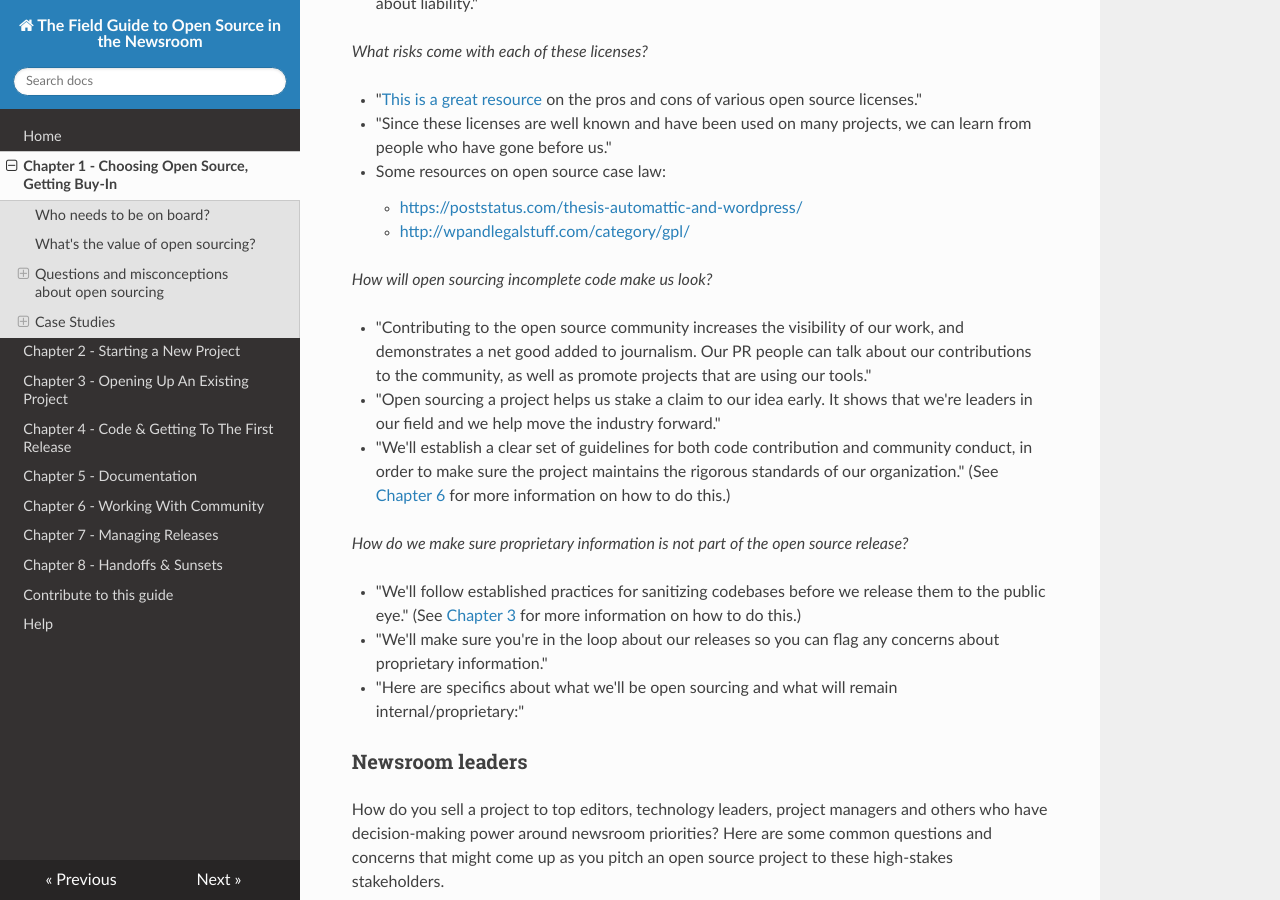
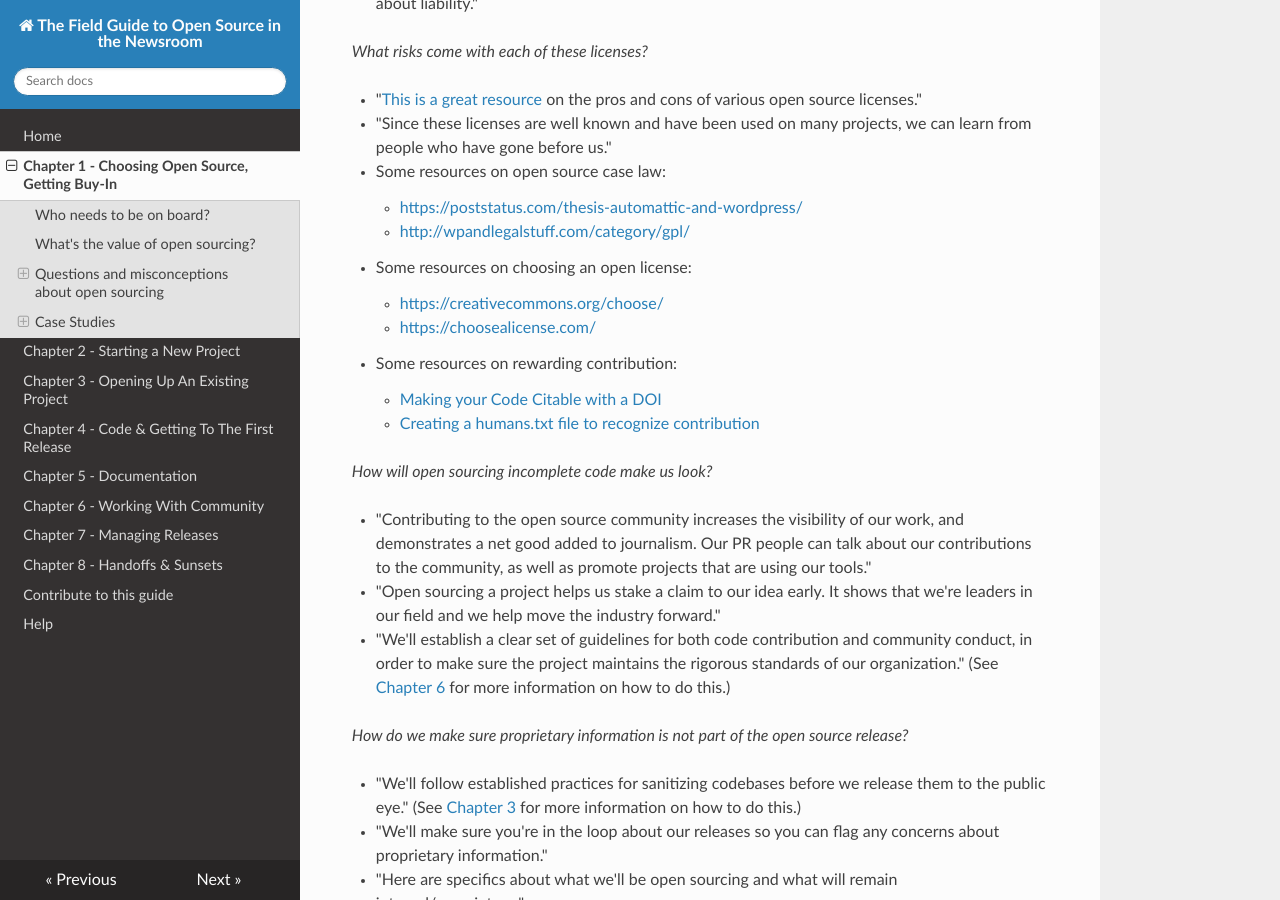
Before and after one commit to OpenNewsLabs/field-guide-open-source-newsroom, an MkDocs documentation site: the page built from docs/Chapter01-Choosing-Open-Source.md, in a window 1280 px wide and 900 px high, scrolled down 2919 px. Built offline with MkDocs 1.6.1, drawn with Linux system fonts in a browser that asks for light colours; nearby versions of some CDN libraries; old or Windows-style settings are respelled for this version of MkDocs.

Commit message:
added some licensing resources in ch 1

```diff
--- a/docs/Chapter01-Choosing-Open-Source.md
+++ b/docs/Chapter01-Choosing-Open-Source.md
@@ -77,6 +77,18 @@ You can say:
     * [https://poststatus.com/thesis-automattic-and-wordpress/](https://poststatus.com/thesis-automattic-and-wordpress/)
 
     * [http://wpandlegalstuff.com/category/gpl/](http://wpandlegalstuff.com/category/gpl/)
+
+* Some resources on choosing an open license:
+
+	* [https://creativecommons.org/choose/](https://creativecommons.org/choose/)
+
+	* [https://choosealicense.com/](https://choosealicense.com/)
+
+* Some resources on rewarding contribution:
+
+	* [Making your Code Citable with a DOI](https://guides.github.com/activities/citable-code/)
+
+	* [Creating a humans.txt file to recognize contribution](http://humanstxt.org/)
 
 *How will open sourcing incomplete code make us look?*
 
```
